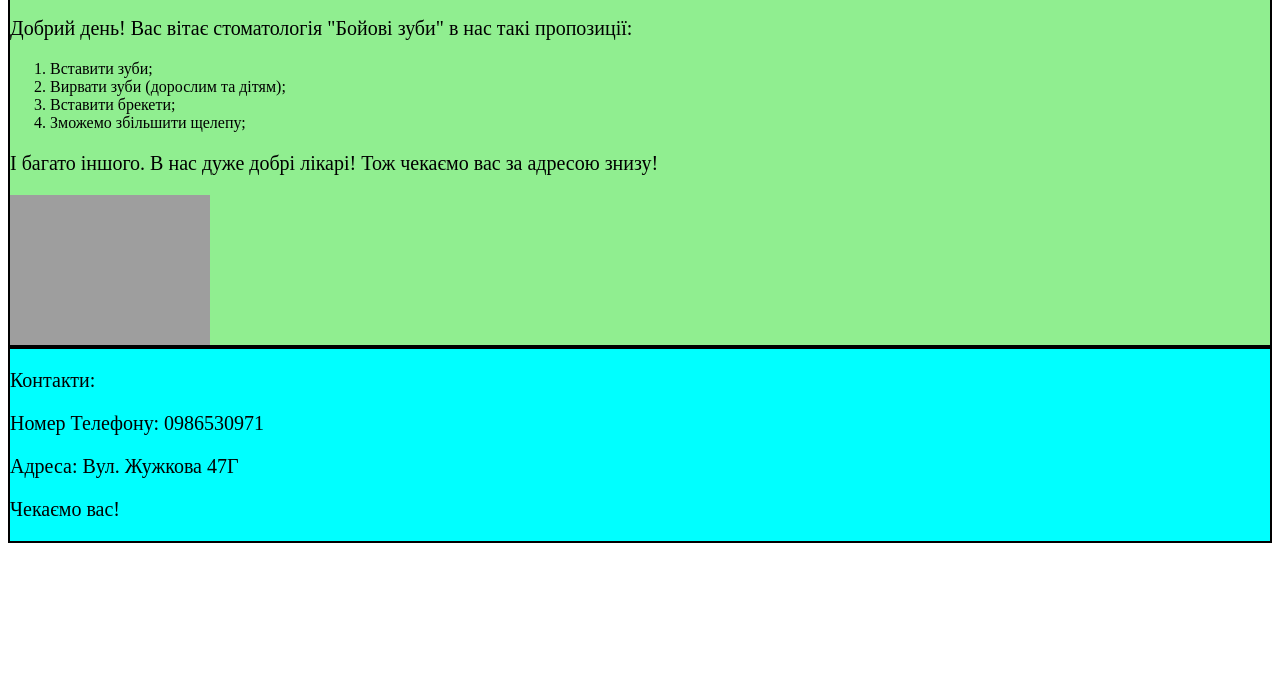
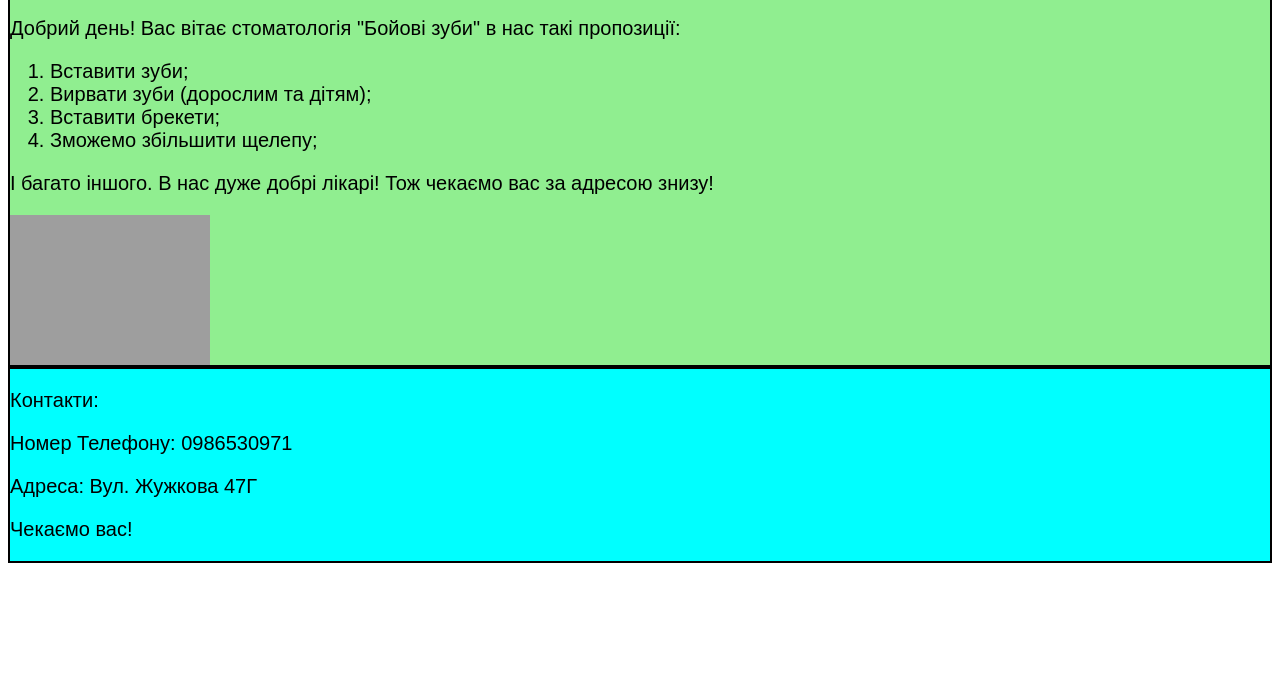
Before and after one commit to LOPOKIHE/Stomatologiya, a plain HTML site: page index.html in a window 1280 px wide. Shown: the part 118-800 px from the top of the page. Drawn offline with Linux system fonts and the light colour scheme; grey boxes are pictures that could not be loaded.

Commit message:
Update style.css

```diff
--- a/style.css
+++ b/style.css
@@ -1,3 +1,7 @@
+body {
+    font-family: sans-serif;
+}
+
 p {
     font-size: 20px;
 }
@@ -26,3 +30,6 @@ h1 {
     text-align: center;
     font-size: 25px
 }
+li {
+    font-size: 20px;
+}
```
